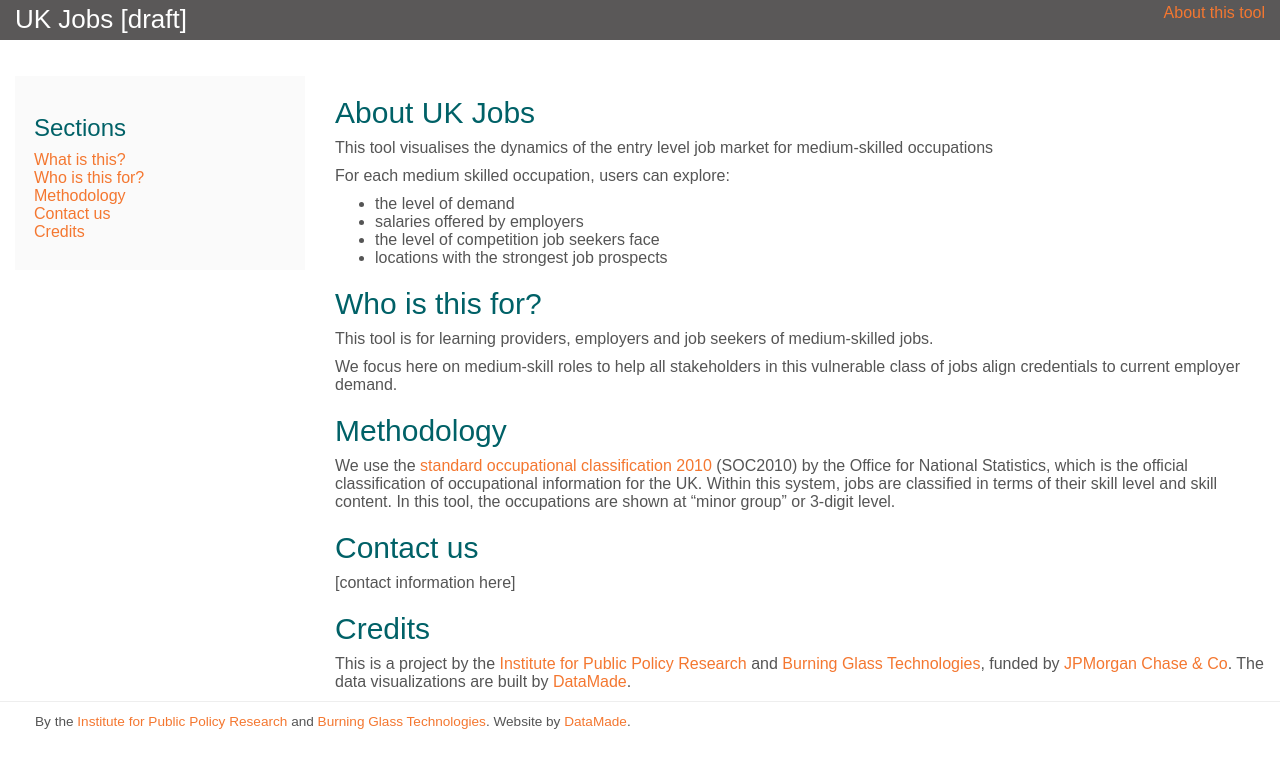
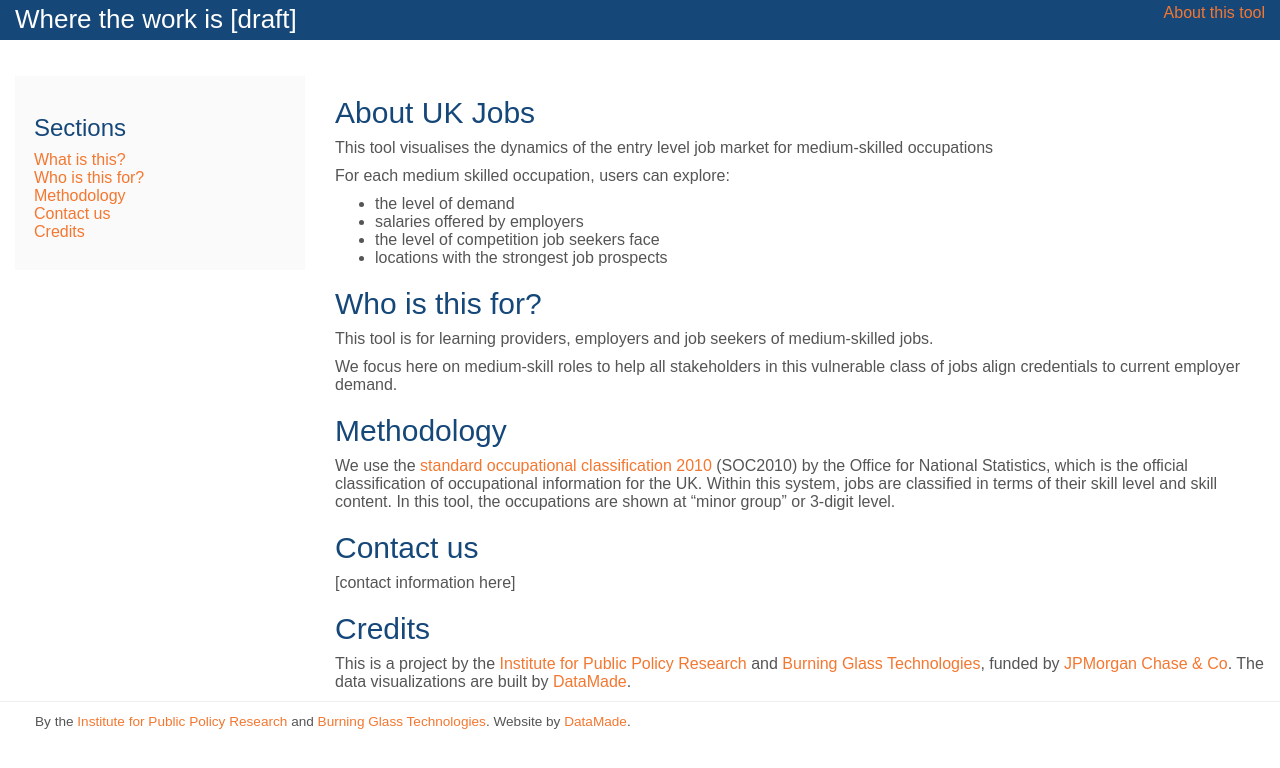
Before and after one commit to BGT-Analytics/where-the-work-is, a Jekyll site: the page built from about.html, in a window 1280 px wide. Shown: the top 768 px of the page. Built offline with Jekyll 4.4.1, drawn with Linux system fonts in a browser that asks for light colours; nearby versions of some CDN libraries; a script that is not in the unit is left out.

Commit message:
update color scheme, closes #56

```diff
--- a/_layouts/default.html
+++ b/_layouts/default.html
@@ -112,7 +112,7 @@
     <div class="container-fluid" id="navbar">
       <div class-"row">
         <div class='col-sm-12'>
-          <a href="/" id="site-title">UK Jobs [draft]</a>
+          <a href="/" id="site-title">Where the work is [draft]</a>
           <a href="/about.html" class="pull-right">About this tool</a>
         </div>
       </div>
--- a/css/custom.css
+++ b/css/custom.css
@@ -11,7 +11,7 @@ body {
 }
 
 h1, h2, h3, h4, h5, h6, .h1, .h2, .h3, .h4, .h5, .h6{
-  color: #006167;
+  color: #154779;
 }
 
 a, a:hover {
@@ -67,7 +67,7 @@ hr {
   margin: 0px;
 }
 .well-occ-active{
-  background-color: #006167;
+  background-color: #154779;
   color: #f3f1f1;
   height: 160px;
   margin: 0px;
@@ -103,7 +103,7 @@ hr {
 
 /* nav bar */
 #navbar{
-  background-color: #5a5858;
+  background-color: #154779;
   padding: 4px 0px;
   height: 40px;
 }
@@ -206,13 +206,13 @@ hr {
   color: #fbab18;
 }
 .btn-default{
-  border: 1px solid #006167;
+  border: 1px solid #154779;
   background-color: inherit;
-  color: #006167;
+  color: #154779;
 }
 .btn-default:hover{
-  border: 1px solid #006167;
-  background-color: #006167;
+  border: 1px solid #154779;
+  background-color: #154779;
   color: #fff;
 }
 
--- a/js/jobs-charts.js
+++ b/js/jobs-charts.js
@@ -45,16 +45,16 @@ function makeDemandChart(element_id, place_data){
     var prepped_data = [
         {
             name: 'Higher Education',
-            color: '#006167',
+            color: '#154779',
             data: _.pluck(sorted_data, "demand_entry_he").slice(0,n_cols)
         }, {
             name: 'Further Education',
-            color: '#fbab18',
+            color: '#2b74a6',
             data: _.pluck(sorted_data, "demand_entry_fe").slice(0,n_cols)
         }
         , {
             name: 'School Leavers',
-            color: '#a89b91',
+            color: '#60aadb',
             data: _.pluck(sorted_data, "demand_entry_sl").slice(0,n_cols)
         }
     ]
@@ -69,7 +69,7 @@ function makeDemandChart(element_id, place_data){
 function makeCompScatterPlot(element_id, place_data, education){
     if (education=='he'){
         var place_data_edu = _.where(place_data, {include_he: "1"})
-        var point_color = '#006167'
+        var point_color = '#154779'
 
         $("#he-select").attr('class', 'btn selected');
         $("#fe-select").attr('class', 'btn');
@@ -81,7 +81,7 @@ function makeCompScatterPlot(element_id, place_data, education){
     }
     else{
         var place_data_edu = _.where(place_data, {include_fe: "1"})
-        var point_color = "#fbab18"
+        var point_color = "#2b74a6"
 
         $("#fe-select").attr('class', 'btn selected');
         $("#he-select").attr('class', 'btn');
@@ -181,7 +181,7 @@ function scatterHelper(element_id, prepped_data, y_label_full, y_label_short, po
                 {
                     html: "↑ Less Competition",
                     style: {
-                        color: '#f47730',
+                        color: '#FBAB18',
                         left: '10px',
                         top: '10px',
                     }
@@ -189,7 +189,7 @@ function scatterHelper(element_id, prepped_data, y_label_full, y_label_short, po
                 {
                     html: "↓ More Competition",
                     style: {
-                        color: '#f47730',
+                        color: '#FBAB18',
                         left: '10px',
                         top: chart_height - 90
                     }
@@ -317,8 +317,8 @@ function stackedBarHelper(element_id, prepped_data, categories, y_label_full, y_
                 },
                 states: {
                     select: {
-                        borderColor: "#F47730",
-                        color: "#F47730"
+                        borderColor: "#f47730",
+                        color: "#f47730"
                     }
                 }
             }
```
